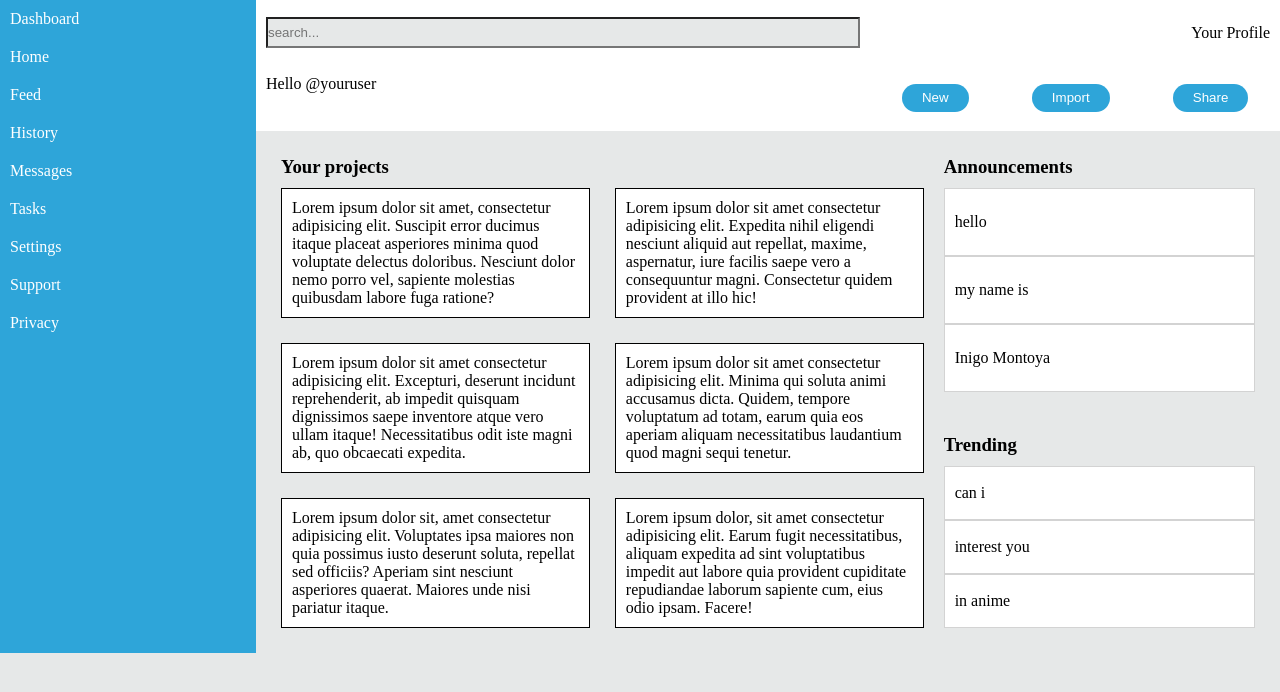
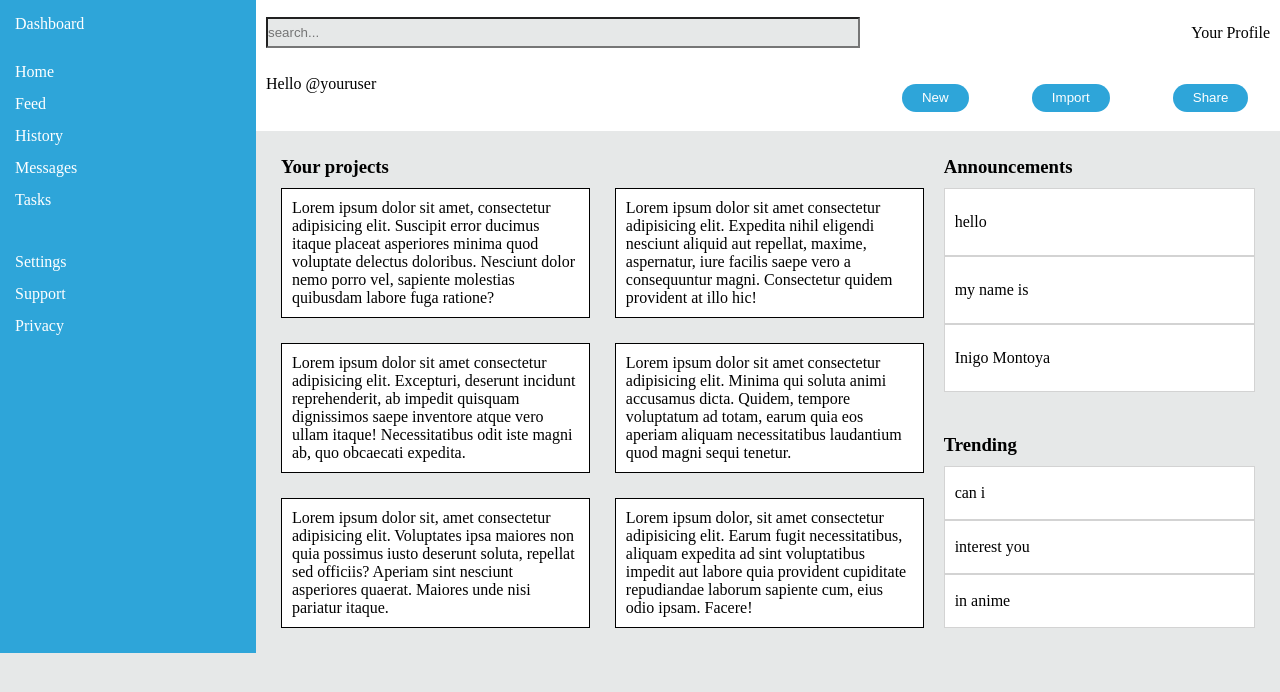
Before and after one commit to ccrenshawcodes/odin-admin-dash, a plain HTML site: page index.html in a window 1280 px wide. Drawn offline with Linux system fonts and the light colour scheme.

Commit message:
Adjust navbar spacing

```diff
--- a/index.html
+++ b/index.html
@@ -11,15 +11,21 @@
     <div class="content">
         <div class="nav">
             <div class="logo">Dashboard</div>
+
+            <div class="nav-pages">
                 <div class="link">Home</div>
                 <div class="link">Feed</div>
                 <div class="link">History</div>
                 <div class="link">Messages</div>
                 <div class="link">Tasks</div>
+            </div>
 
+            <div class="nav-settings">
                 <div class="settings">Settings</div>
                 <div class="settings">Support</div>
                 <div class="settings">Privacy</div>
+            </div>
+
         </div>
 
         <div class="banner">
--- a/style.css
+++ b/style.css
@@ -19,12 +19,35 @@
 
     display: flex;
     flex-direction: column;
-
 }
 
 .nav > * {
-    padding: 10px;
+    padding: 15px;
     background-color: inherit;
+}
+
+.nav > .nav-pages {
+    display: flex;
+    flex-direction: column;
+
+    height: 10em;
+    background-color: inherit;
+}
+
+.nav-pages > .link {
+    flex: 1;
+    background-color: inherit;
+}
+
+.nav-settings {
+    display: flex;
+    flex-direction: column;
+    height: 6em;
+}
+
+.nav-settings > .settings {
+    background-color: inherit;
+    flex: 1;
 }
 
 .banner {
```
Lines whose indentation alone changed are shown as unchanged.
